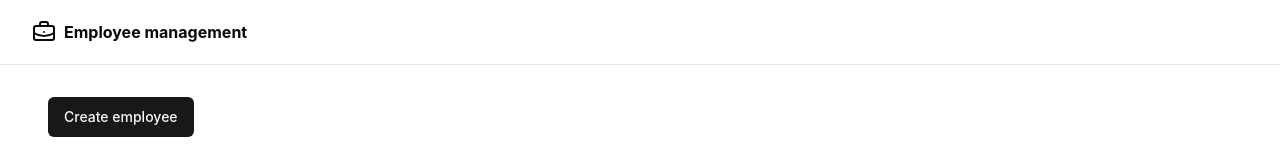
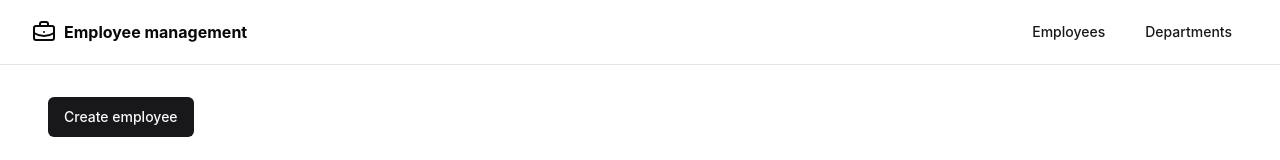
Before and after one commit to DevTotoro/employee-crud, a React (Vite) app in the folder apps/employee-management/: page /employees in a window 1280 px wide. Shown: the top 160 px of the page. Built offline with nearby package versions, Linux system fonts and the light colour scheme; no server answers.

Commit message:
Create departments page & add links to header in Employee management app

```diff
--- a/apps/employee-management/src/components/layouts/header.tsx
+++ b/apps/employee-management/src/components/layouts/header.tsx
@@ -1,17 +1,29 @@
 import { Link } from 'react-router-dom';
 import { BriefcaseBusiness } from 'lucide-react';
+
+import { Button } from '~/components/ui/button';
 
 export const Header = () => {
   return (
     <header className='sticky top-0 z-50 w-full border-b bg-background'>
       <div className='container flex h-16 items-center justify-between'>
-        <Link to='/employees' className='flex items-center space-x-2'>
+        <Link to='/employees' className='flex items-center gap-2'>
           <BriefcaseBusiness className='size-6' aria-hidden='true' />
 
           <span className='hidden font-bold sm:inline-block'>Employee management</span>
 
           <span className='sr-only'>Home</span>
         </Link>
+
+        <div className='flex items-center gap-2'>
+          <Button variant='link' asChild>
+            <Link to='/employees'>Employees</Link>
+          </Button>
+
+          <Button variant='link' asChild>
+            <Link to='/departments'>Departments</Link>
+          </Button>
+        </div>
       </div>
     </header>
   );
--- /dev/null
+++ b/apps/employee-management/src/pages/departments/index.tsx
@@ -0,0 +1,3 @@
+export const DepartmentsPage = () => {
+  return <div>Departments Page</div>;
+};
```
Also changed, not shown: apps/employee-management/src/lib/routes.tsx (+6 -1 lines).
